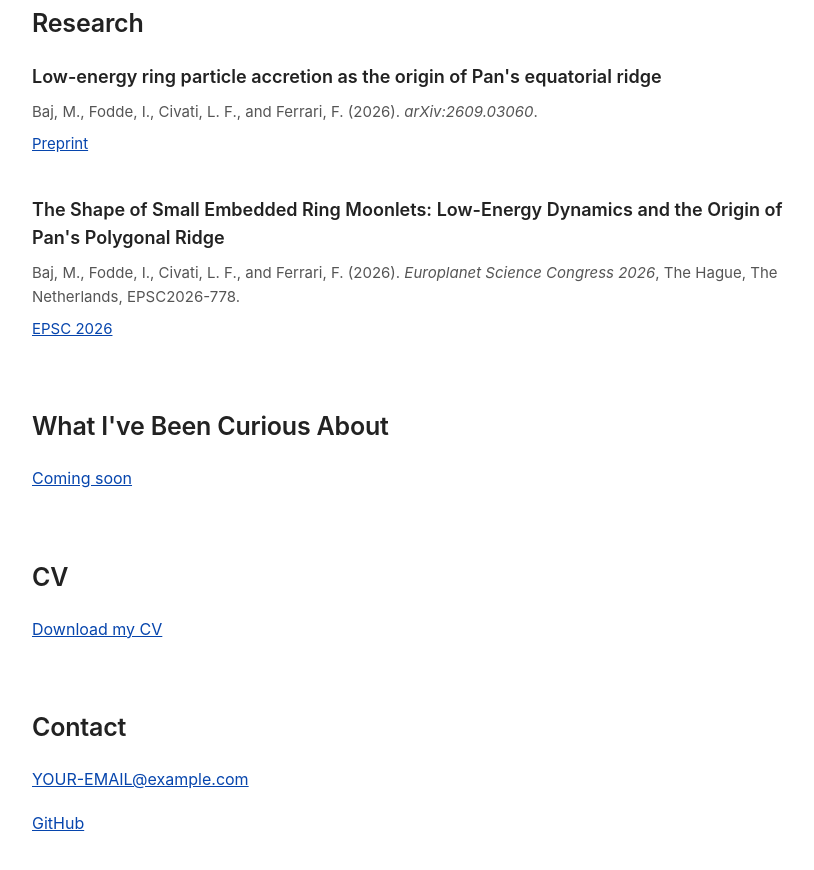
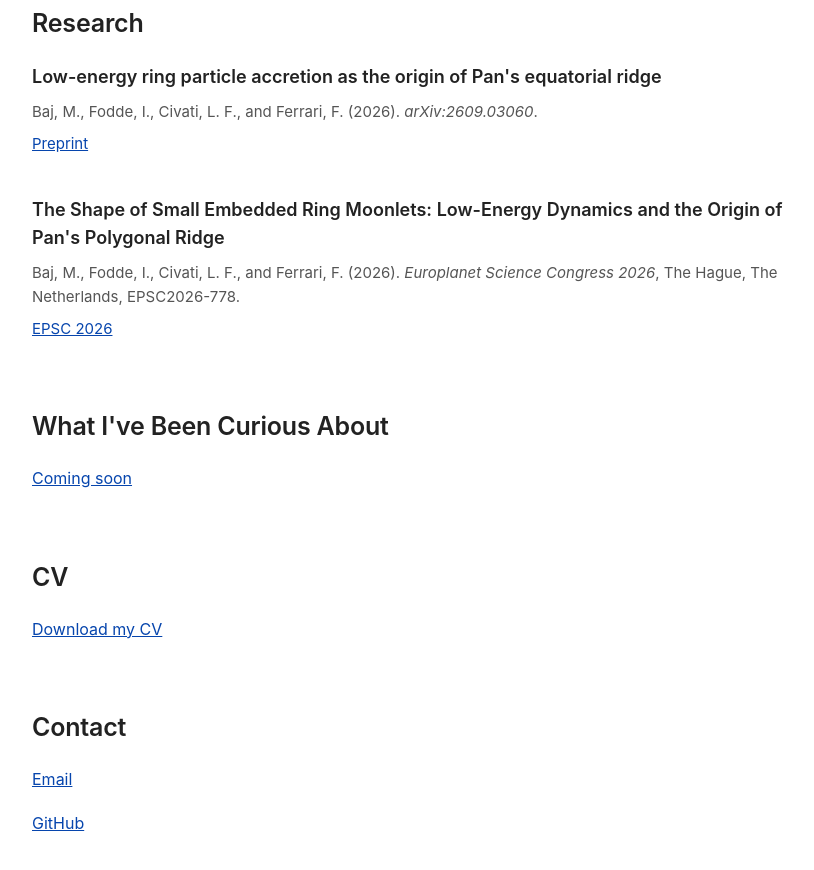
Before and after one commit to marcobaj/marcobaj.github.io, a plain HTML site: page index.html in a window 1280 px wide. Shown: the part 547-1417 px from the top of the page, without its empty margins (208-1022 px from the left). Drawn offline with Linux system fonts and the light colour scheme.

Commit message:
Update index.html

```diff
--- a/index.html
+++ b/index.html
@@ -105,8 +105,8 @@
             <h2>Contact</h2>
 
             <p>
-                <a href="mailto:YOUR-EMAIL@example.com">
-                    YOUR-EMAIL@example.com
+                <a href="mailto:marcobaj24@gmail.com">
+                    Email
                 </a>
             </p>
 
```
